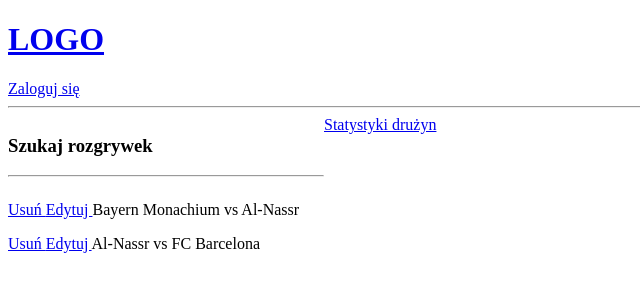
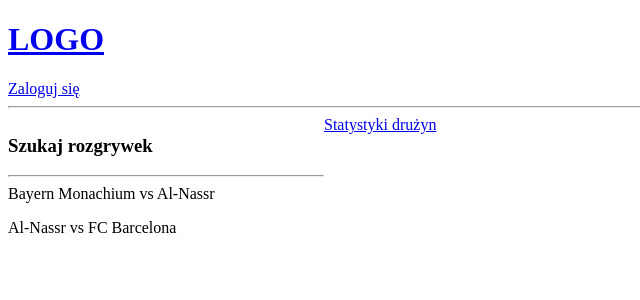
Before and after one commit to kodiQQ/Rozgrywki_Pilkarskie, a Django app: page / in a window 1280 px wide. Shown: the top 300 px of the page, without its empty margins (0-640 px from the left). Run offline with Django 5.2, Linux system fonts and the light colour scheme; data comes from the database, SQL or seed files in the repository.

Commit message:
Dodawanie meczy i wyświetlanie meczy na stronie domowej

```diff
--- a/mysite/base/templates/base/home.html
+++ b/mysite/base/templates/base/home.html
@@ -22,7 +22,7 @@
     <div>
         {% for match in matches %}
         <div>
-        <p> <a href="{% url 'match_delete' match.id %}">Usuń </a> <a href="{% url 'match_edit' match.id %}">Edytuj </a> {{match.team1 }} vs {{match.team2}}</p>
+        {{match.team1 }} vs {{match.team2}}</p>
         </div>
         {% endfor %}
     </div>
```
